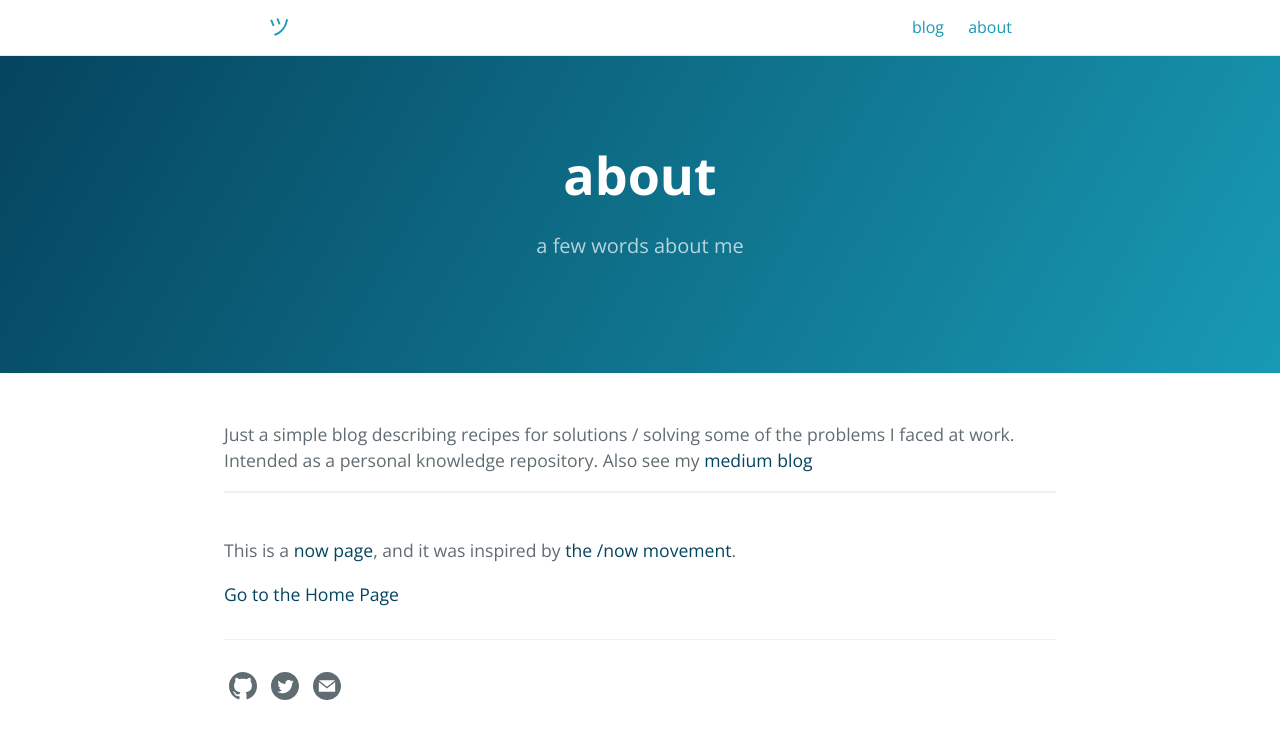
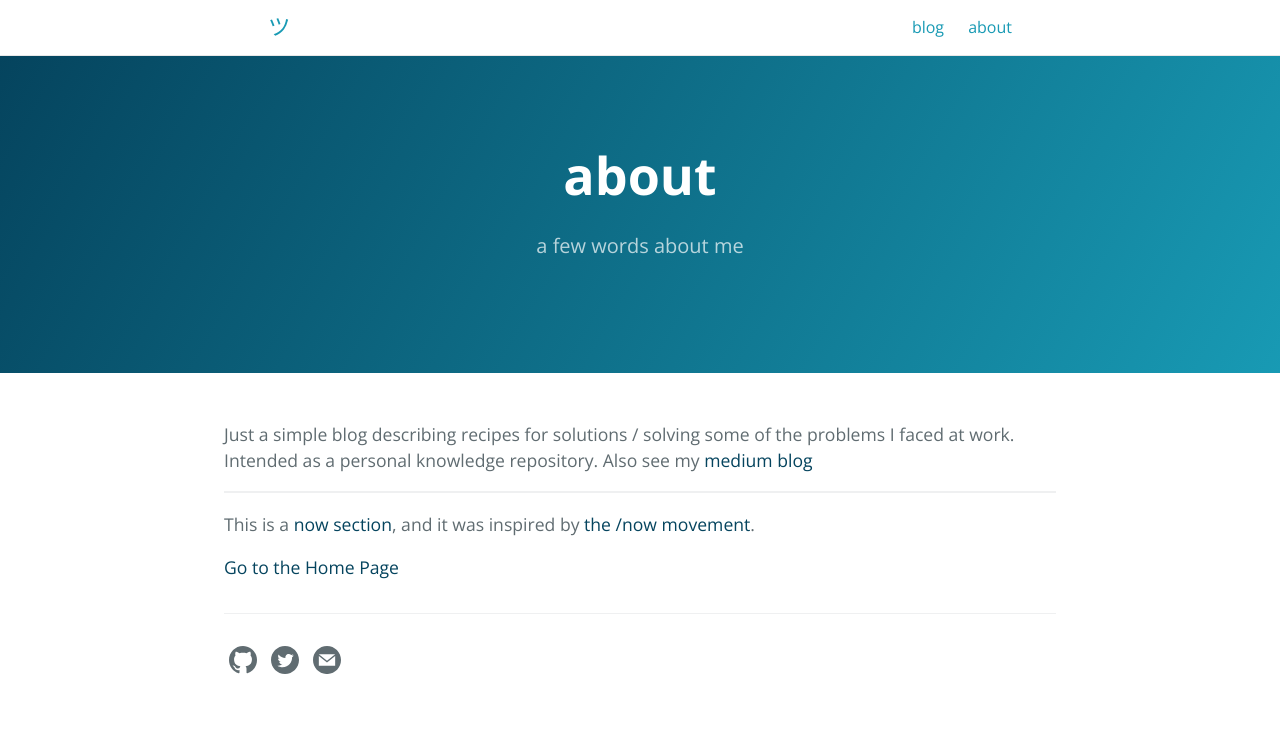
Before and after one commit to fimuko/fimuko.github.io, a Jekyll site: the page built from about.md, in a window 1280 px wide. Shown: the top 739 px of the page. Built offline with Jekyll 4.4.1, drawn with Linux system fonts in a browser that asks for light colours.

Commit message:
minor styling changes

```diff
--- a/about.md
+++ b/about.md
@@ -4,15 +4,14 @@ title: about
 tagline: a few words about me
 permalink: /about.html
 ref: about
-order: 0
+order: 1
 ---
 
 Just a simple blog describing recipes for solutions / solving some of the problems I faced at work. Intended as a personal knowledge repository.
 Also see my [medium blog](https://medium.com/@fimuko)
 <br>
 <hr>
-<br>
-This is a [now page](https://nownownow.com/about), and it was inspired by [the /now movement](https://sivers.org/nowff).
+This is a [now section](https://nownownow.com/about), and it was inspired by [the /now movement](https://sivers.org/nowff).
 
 
 [Go to the Home Page]({{ '/' | absolute_url }})
```
Also changed, not shown: blog.md (+2 -2 lines).
